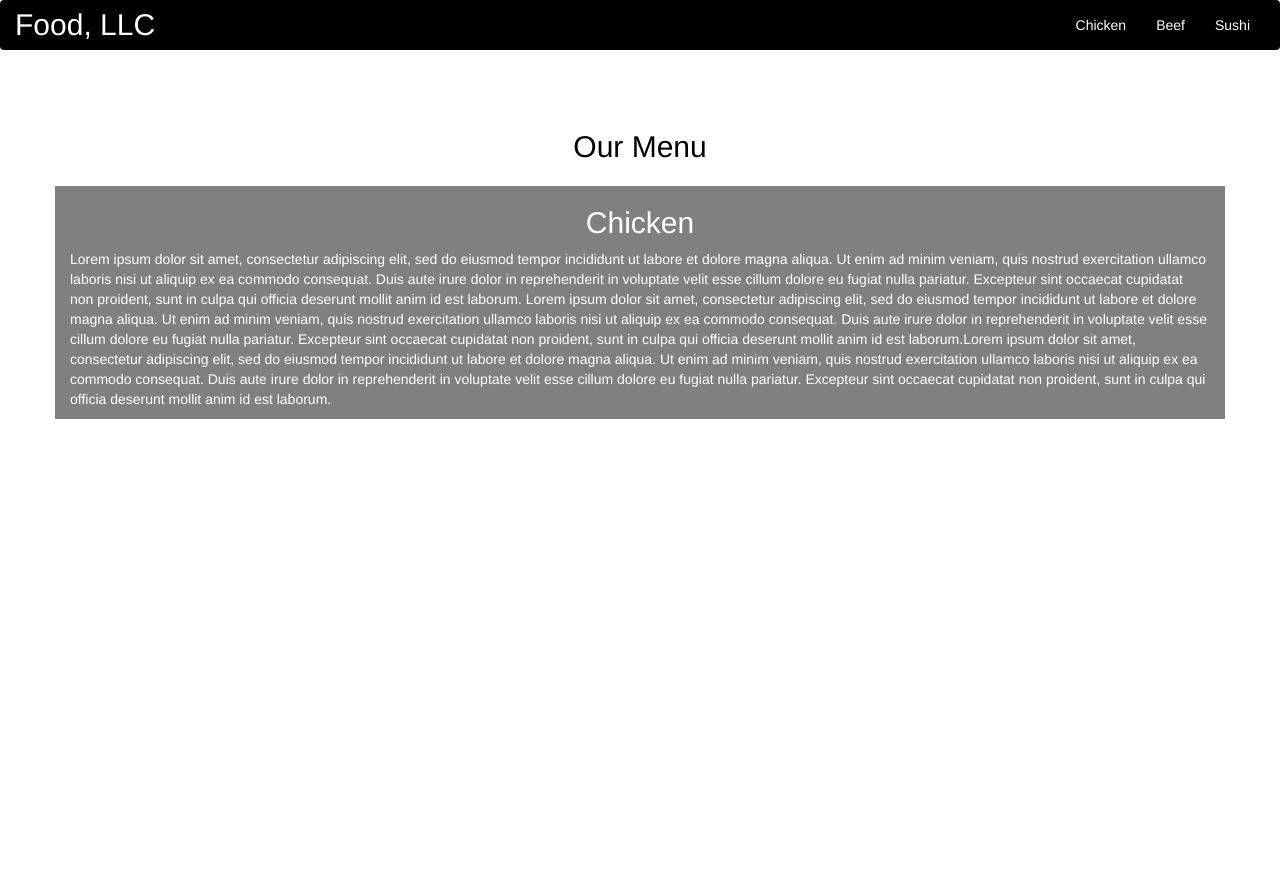
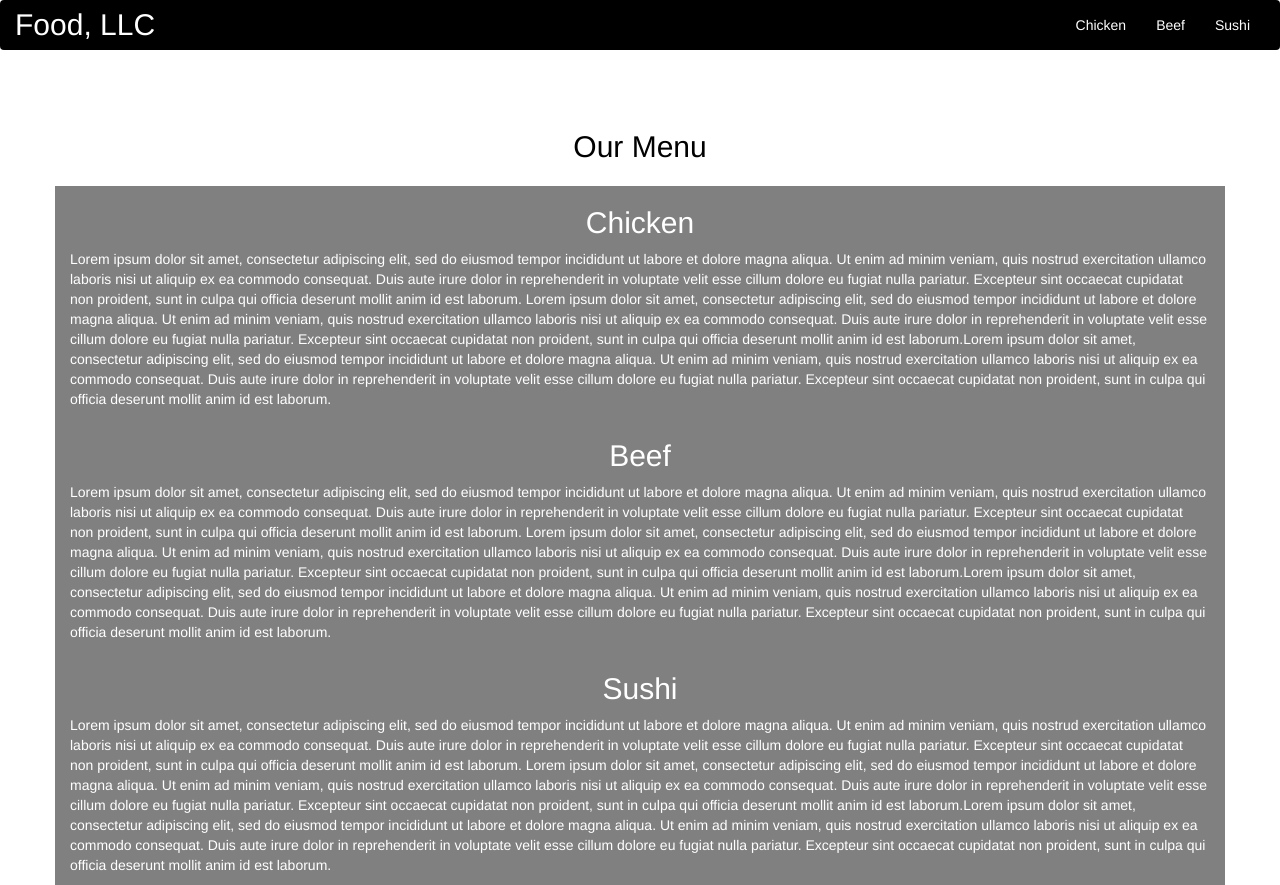
Before and after one commit to clianx037/Module3, a plain HTML site: page index.html in a window 1280 px wide. Before the commit the page ends 800 px from the top, so only its background shows below. Drawn offline with nearby package versions, Linux system fonts and the light colour scheme.

Commit message:
feedback edits

```diff
--- a/index.css
+++ b/index.css
@@ -7,6 +7,7 @@
 
 border: none;
 background-color: black;
+text-align: center;
 }
 
 body{
--- a/index.html
+++ b/index.html
@@ -57,5 +57,27 @@
     </div>
 </div>
 
+<div id="main-content" class="container">
+  <div id="home-tiles" class="row">
+      <div class="col-md-12 col-sm-12 col-xs-12">
+
+            <p id="chickstory">
+          <h2>Beef</h2>
+          Lorem ipsum dolor sit amet, consectetur adipiscing elit, sed do eiusmod tempor incididunt ut labore et dolore magna aliqua. Ut enim ad minim veniam, quis nostrud exercitation ullamco laboris nisi ut aliquip ex ea commodo consequat. Duis aute irure dolor in reprehenderit in voluptate velit esse cillum dolore eu fugiat nulla pariatur. Excepteur sint occaecat cupidatat non proident, sunt in culpa qui officia deserunt mollit anim id est laborum. Lorem ipsum dolor sit amet, consectetur adipiscing elit, sed do eiusmod tempor incididunt ut labore et dolore magna aliqua. Ut enim ad minim veniam, quis nostrud exercitation ullamco laboris nisi ut aliquip ex ea commodo consequat. Duis aute irure dolor in reprehenderit in voluptate velit esse cillum dolore eu fugiat nulla pariatur. Excepteur sint occaecat cupidatat non proident, sunt in culpa qui officia deserunt mollit anim id est laborum.Lorem ipsum dolor sit amet, consectetur adipiscing elit, sed do eiusmod tempor incididunt ut labore et dolore magna aliqua. Ut enim ad minim veniam, quis nostrud exercitation ullamco laboris nisi ut aliquip ex ea commodo consequat. Duis aute irure dolor in reprehenderit in voluptate velit esse cillum dolore eu fugiat nulla pariatur. Excepteur sint occaecat cupidatat non proident, sunt in culpa qui officia deserunt mollit anim id est laborum.            </p>
+      </div>
+    </div>
+</div>
+
+<div id="main-content" class="container">
+  <div id="home-tiles" class="row">
+      <div class="col-md-12 col-sm-12 col-xs-12">
+
+            <p id="chickstory">
+          <h2>Sushi</h2>
+          Lorem ipsum dolor sit amet, consectetur adipiscing elit, sed do eiusmod tempor incididunt ut labore et dolore magna aliqua. Ut enim ad minim veniam, quis nostrud exercitation ullamco laboris nisi ut aliquip ex ea commodo consequat. Duis aute irure dolor in reprehenderit in voluptate velit esse cillum dolore eu fugiat nulla pariatur. Excepteur sint occaecat cupidatat non proident, sunt in culpa qui officia deserunt mollit anim id est laborum. Lorem ipsum dolor sit amet, consectetur adipiscing elit, sed do eiusmod tempor incididunt ut labore et dolore magna aliqua. Ut enim ad minim veniam, quis nostrud exercitation ullamco laboris nisi ut aliquip ex ea commodo consequat. Duis aute irure dolor in reprehenderit in voluptate velit esse cillum dolore eu fugiat nulla pariatur. Excepteur sint occaecat cupidatat non proident, sunt in culpa qui officia deserunt mollit anim id est laborum.Lorem ipsum dolor sit amet, consectetur adipiscing elit, sed do eiusmod tempor incididunt ut labore et dolore magna aliqua. Ut enim ad minim veniam, quis nostrud exercitation ullamco laboris nisi ut aliquip ex ea commodo consequat. Duis aute irure dolor in reprehenderit in voluptate velit esse cillum dolore eu fugiat nulla pariatur. Excepteur sint occaecat cupidatat non proident, sunt in culpa qui officia deserunt mollit anim id est laborum.            </p>
+      </div>
+    </div>
+</div>
+
 </body>
 </html>
```
